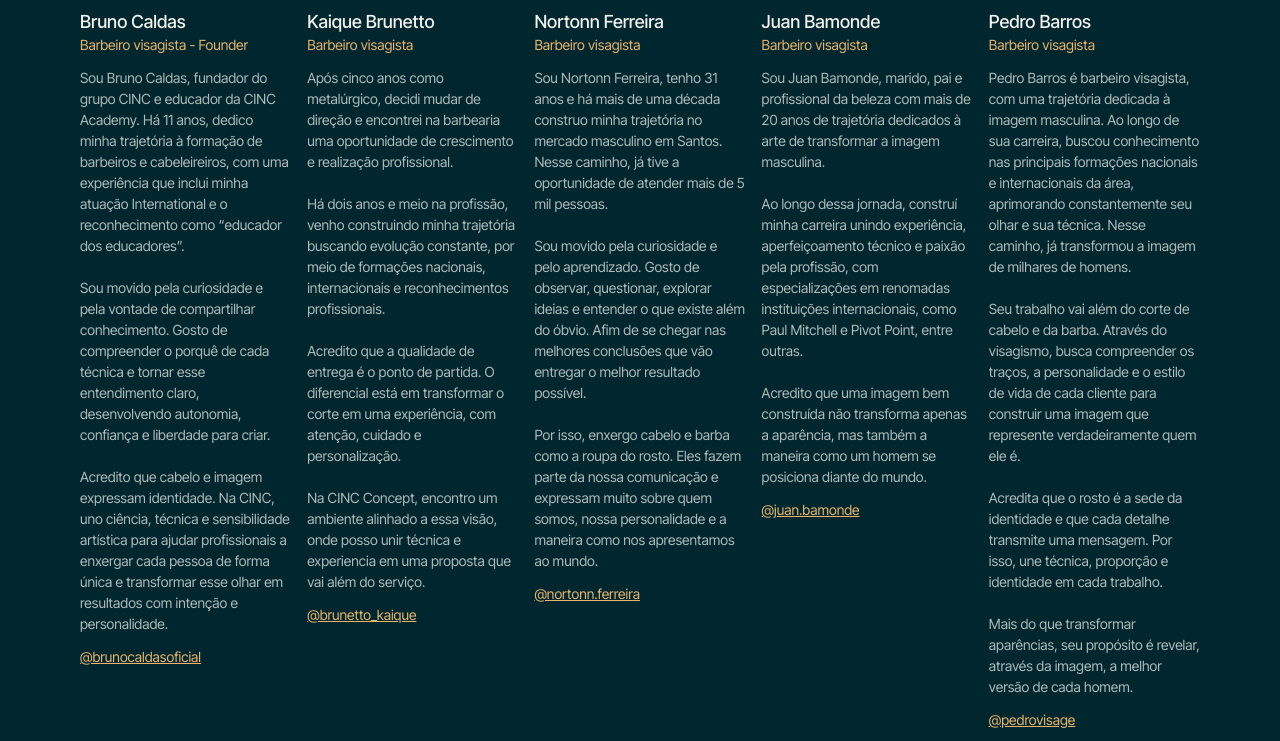
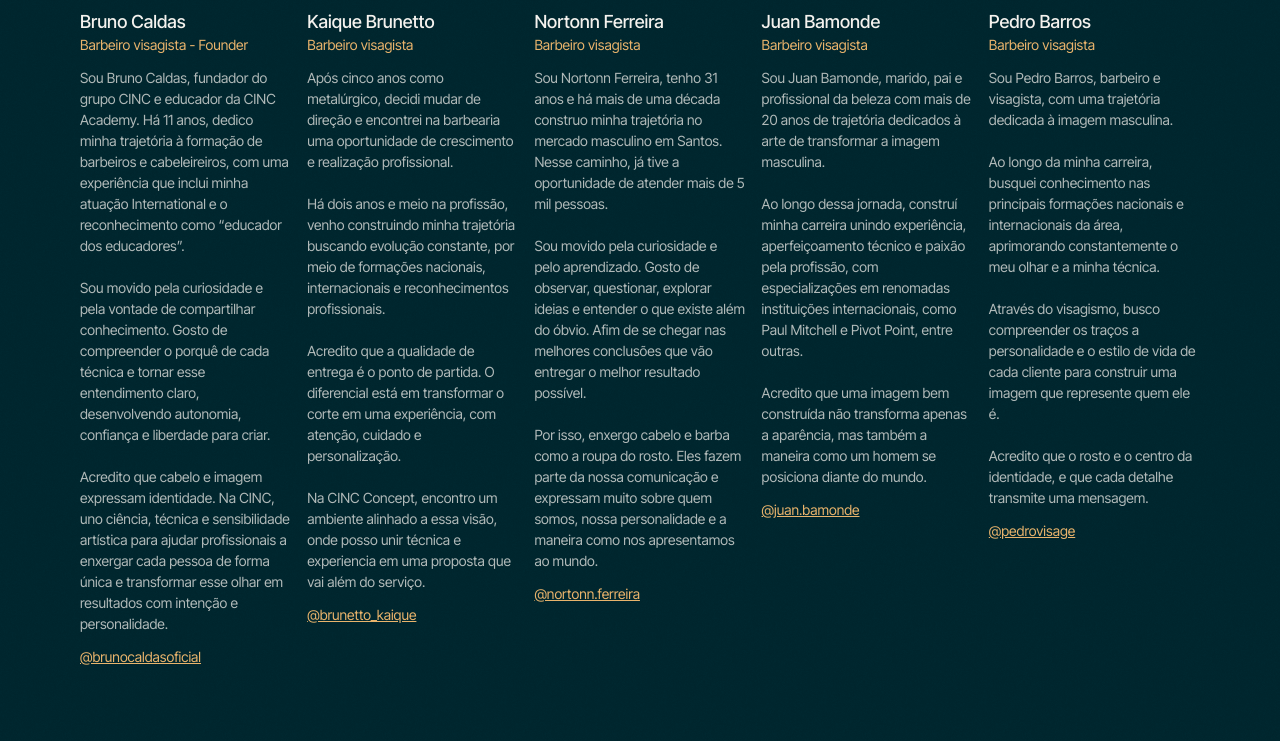
Before and after one commit to santosdiaseassociados/landing-page-cinc, a plain HTML site: page index.html in a window 1280 px wide. Shown: the part 6459-7200 px from the top of the page. Drawn offline with Linux system fonts and the light colour scheme.

Commit message:
Revise biography for Pedro Barros
Updated the biography of Pedro Barros to reflect his professional journey and philosophy.

```diff
--- a/index.html
+++ b/index.html
@@ -342,10 +342,10 @@ a{color:#E9B46C}a:hover{color:#F6D29F}
         <img src="assets/equipe-pedro.jpg" alt="Foto de Pedro Barros, barbeiro da CINC" loading="lazy" style="display: block; width: 100%; aspect-ratio: 3 / 4; object-fit: cover; object-position: 50% 25%; border-radius: 4px; background: #00343D">
         <div><p style="margin: 0; font-size: 18px; font-weight: 500">Pedro Barros</p><p style="margin: 4px 0 0; font-size: 14px; color: #E9B46C">Barbeiro visagista</p></div>
         <p style="margin: 0; font-size: 14px; line-height: 1.5; color: rgba(244,242,238,.72)">
-          Pedro Barros é barbeiro visagista, com uma trajetória dedicada à imagem masculina. Ao longo de sua carreira, buscou conhecimento nas principais formações nacionais e internacionais da área, aprimorando constantemente seu olhar e sua técnica. Nesse caminho, já transformou a imagem de milhares de homens.<br>
-          <br>Seu trabalho vai além do corte de cabelo e da barba. Através do visagismo, busca compreender os traços, a personalidade e o estilo de vida de cada cliente para construir uma imagem que represente verdadeiramente quem ele é.<br>
-          <br>Acredita que o rosto é a sede da identidade e que cada detalhe transmite uma mensagem. Por isso, une técnica, proporção e identidade em cada trabalho.<br>
-          <br>Mais do que transformar aparências, seu propósito é revelar, através da imagem, a melhor versão de cada homem.
+          Sou Pedro Barros, barbeiro e visagista, com uma trajetória dedicada à imagem masculina.<br>
+          <br>Ao longo da minha carreira, busquei conhecimento nas principais formações nacionais e internacionais da área, aprimorando constantemente o meu olhar e a minha técnica.<br>
+          <br>Através do visagismo, busco compreender os traços a personalidade e o estilo de vida de cada cliente para construir uma imagem que represente quem ele é.<br>
+          <br>Acredito que o rosto e o centro da identidade, e que cada detalhe transmite uma mensagem.
         </p>
         <a href="https://www.instagram.com/pedrovisage" target="_blank" rel="noopener" style="font-size: 14px">@pedrovisage</a>
       </article>
```
